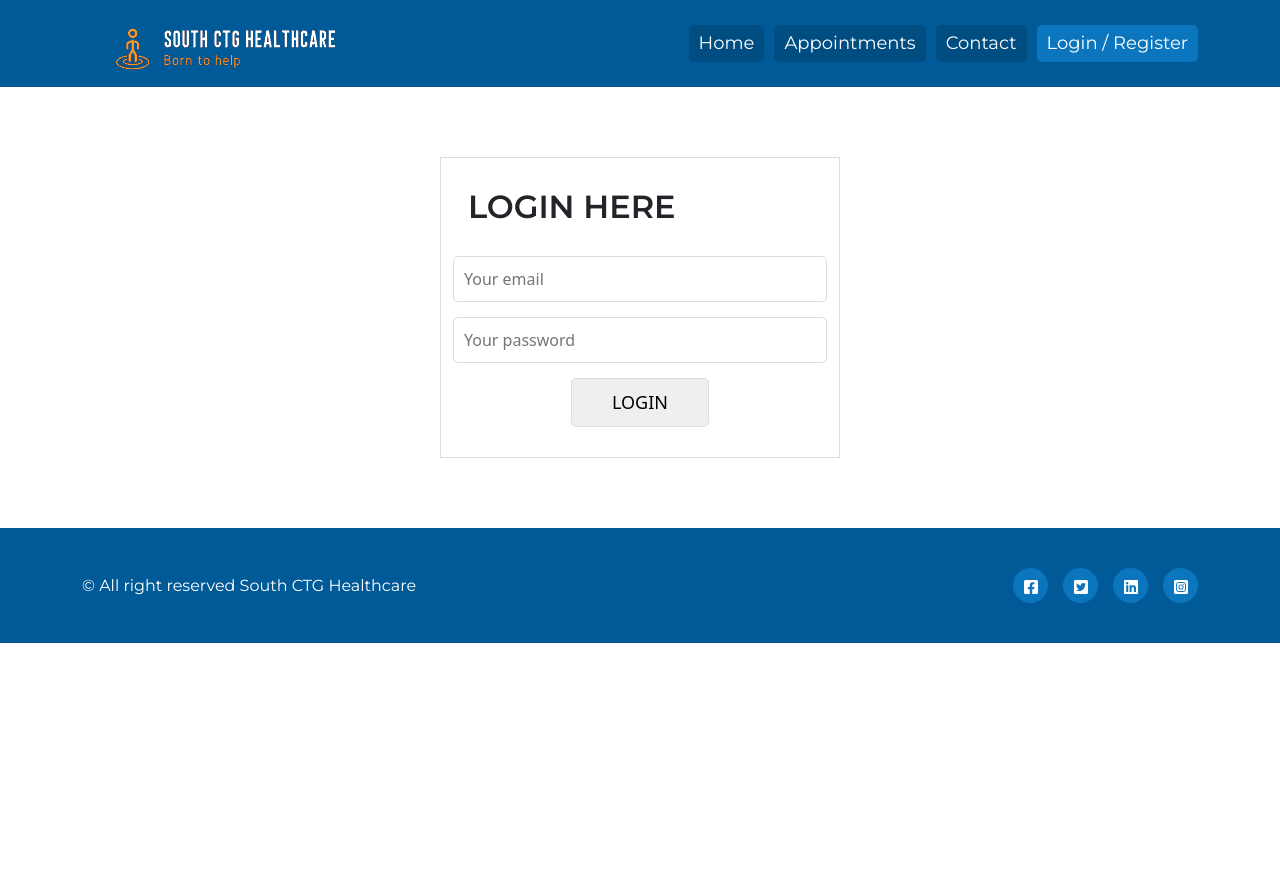
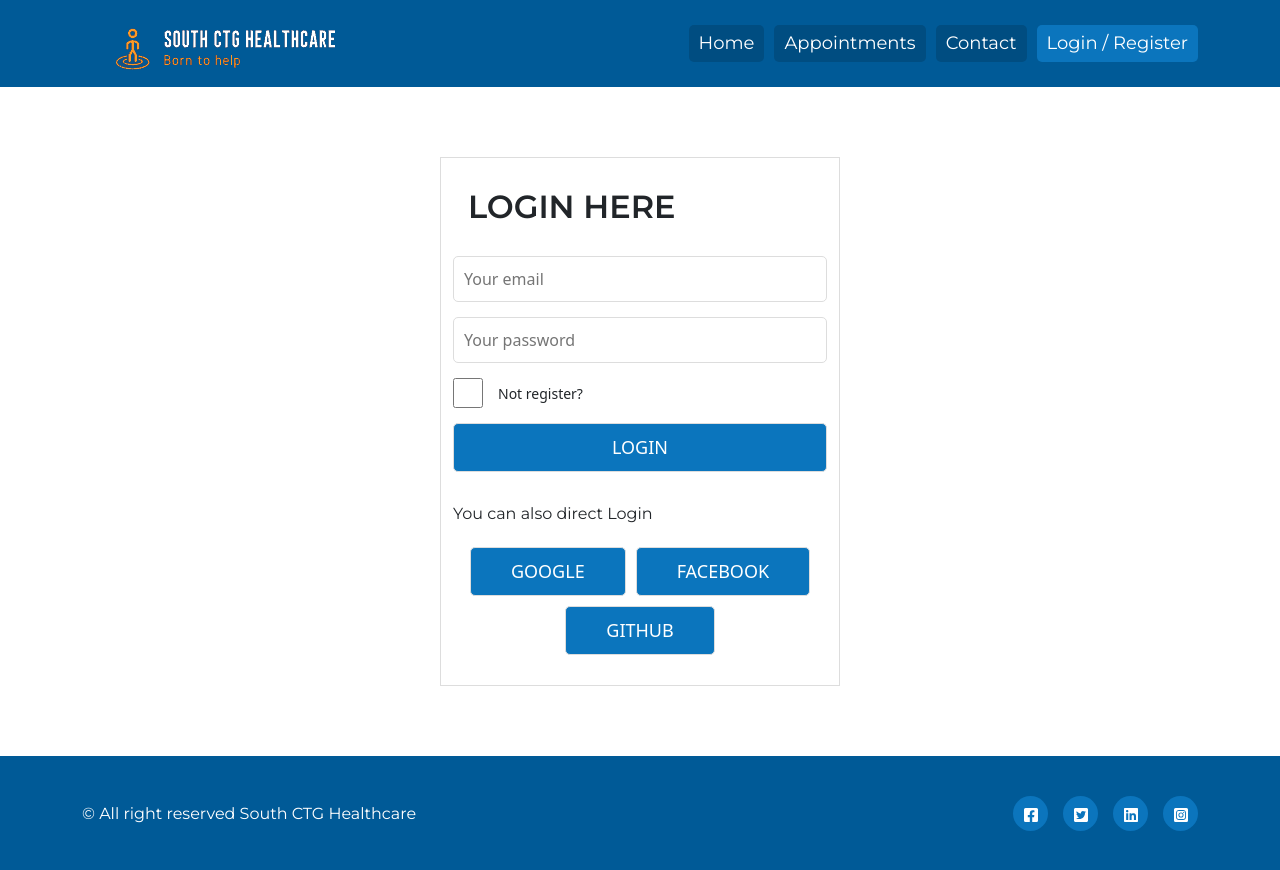
Before and after one commit to afsar-uddin/healthcare, a React (Create React App) app: page /login-register in a window 1280 px wide. Before the commit the page ends 800 px from the top, so only its background shows below. Built offline with nearby package versions, Linux system fonts and the light colour scheme; no server answers.

Commit message:
google login, displayName, logout

```diff
--- a/src/App.js
+++ b/src/App.js
@@ -6,10 +6,12 @@ import Home from './Components/Home/Home';
 import NotFound from './Components/NotFound/NotFound';
 import Footer from './Components/Footer/Footer';
 import LoginRegister from './Components/LoginRegister/LoginRegister'
+import AuthProvider from './context/AuthProvider';
 
 function App() {
   return (
     <div className="App">
+      <AuthProvider>
         <Router>
           <Header></Header>
           <Switch>
@@ -29,6 +31,7 @@ function App() {
           </Switch>
           <Footer></Footer>
         </Router>
+      </AuthProvider>
     </div>
   );
 }
--- a/src/Components/Header/Header.css
+++ b/src/Components/Header/Header.css
@@ -1,7 +1,8 @@
 .ctg-navbar.navbar {
     background-color: #005a97;
 }
-.ctg-nav a {
+.ctg-nav a,
+.ctg-nav  button {
     text-decoration: none;
     color: #fff;
     margin-left: 10px;
@@ -10,10 +11,21 @@
     background-color: #004d81;
     border-radius: 5px;
 }
+
 .ctg-nav a:hover,
-.ctg-nav a.active {
+.ctg-nav a.active,
+.ctg-nav  button {
     background-color: #0b75bd;
+}
+.ctg-nav  button {
+    border: none;
 }
 .ctg-navbar.navbar-expand-lg .navbar-collapse {
     justify-content: end;
 }
+span.displayname {
+    color: #fff;
+    font-weight: 500;
+    margin: 0 10px;
+    line-height: 37px;
+}
--- a/src/Components/Header/Header.js
+++ b/src/Components/Header/Header.js
@@ -1,10 +1,12 @@
 import React from 'react';
 import { Container, Navbar, Nav } from 'react-bootstrap';
 import { Link, NavLink } from 'react-router-dom';
+import useAuth from '../../hooks/useAuth';
 import Logo from '../../images/logo.png';
 import './Header.css'
 
 const Header = () => {
+    const { user, logOut } = useAuth();
     return (
         <>
             <Navbar collapseOnSelect expand="lg" variant="dark" className="ctg-navbar">
@@ -16,7 +18,8 @@ const Header = () => {
                             <NavLink exact activeClassName="active" to="/">Home</NavLink>
                             <NavLink exact activeClassName="active" to="/appointment-info">Appointments</NavLink>
                             <NavLink exact activeClassName="active" to="/Contact">Contact</NavLink>
-                            <NavLink exact activeClassName="active" to="/login-register">Login / Register</NavLink>
+                            {user?.email ? <span className="displayname">Welcome {user?.displayName}</span> : ''}
+                            {user?.email ? <button onClick={logOut}>Logout</button> : <NavLink exact activeClassName="active" to="/login-register">Login / Register</NavLink>}
                         </Nav>
                     </Navbar.Collapse>
                 </Container>
--- a/src/Components/LoginRegister/LoginRegister.css
+++ b/src/Components/LoginRegister/LoginRegister.css
@@ -11,10 +11,11 @@
     padding: 10px;
     outline: none;
 }
-.login-register form {
-    text-align: center;
+.login-register form input:focus-within {
+    border-color: #0b75bd;
 }
-.login-register form button {
+.login-register form button,
+.direct-login div button {
     border: 1px solid #ddd;
     font-size: 18px;
     font-weight: 500;
@@ -22,6 +23,17 @@
     padding: 10px 40px;
     border-radius: 5px;
     margin-bottom: 30px;
+    width: 100%;
+    background-color: #0b75bd;
+    color: #fff;
+}
+.login-register button:hover,
+.direct-login div button:hover {
+    background-color: #004d81;
+}
+.direct-login div button {
+    width: auto;
+    margin: 5px;
 }
 .login-register h2 {
     text-transform: uppercase;
@@ -30,3 +42,22 @@
     display: block;
     padding: 30px 15px;
 }
+.direct-login div {
+    display: flex;
+    align-items: center;
+    justify-content: center;
+    flex-wrap: wrap;
+    margin-bottom: 25px;
+}
+.check {
+    display: flex;
+    align-items: center;
+    margin-bottom: 15px;
+}
+.check input[type="checkbox"] {
+    width: auto;
+    margin-right: 15px;
+    height: 30px;
+    width: 30px;
+    margin-bottom: 0;
+}
--- a/src/Components/LoginRegister/LoginRegister.js
+++ b/src/Components/LoginRegister/LoginRegister.js
@@ -1,14 +1,33 @@
-import React from 'react';
+import React, { useState } from 'react';
 import { Container, Row, Col } from 'react-bootstrap';
+import { useHistory, useLocation } from 'react-router';
+import useAuth from '../../hooks/useAuth';
 import './LoginRegister.css'
 
 const LoginRegister = () => {
+    const [isLogin, setIsLogin] = useState(false);
+    const { googleLogin, user } = useAuth();
+    const location = useLocation();
+    const history = useHistory();
+    const redirectURI = location.state?.from || '/';
+
+    const handleGoogleLogin = () => {
+        googleLogin()
+            .then(result => {
+                history.push(redirectURI);
+            })
+    };
+
+    const isLoggedInChecked = e => {
+        setIsLogin(e.target.checked)
+    }
+
     return (
         <div className="login-register">
             <Container>
                 <Row>
                     <Col>
-                        <h2>Login here</h2>
+                        <h2>{!isLogin ? "Login here" : "Register here"}</h2>
                     </Col>
                 </Row>
                 <Row>
@@ -16,12 +35,23 @@ const LoginRegister = () => {
                         <form>
                             <input type="email" placeholder="Your email" />
                             <input type="password" placeholder="Your password" />
-                            <button>Login</button>
+                            <div class="check">
+                                <input type="checkbox" onChange={isLoggedInChecked} id="checkHere" /><small>Not register?</small>
+                            </div>
+                            <button>{!isLogin ? "Login" : "Register"}</button>
                         </form>
+                        <div className="direct-login">
+                            <p>You can also direct Login</p>
+                            <div>
+                                <button onClick={handleGoogleLogin}>Google</button>
+                                <button>Facebook</button>
+                                <button>Github</button>
+                            </div>
+                        </div>
                     </Col>
                 </Row>
             </Container>
-        </div>
+        </div >
     );
 };
 
--- /dev/null
+++ b/src/context/AuthProvider.js
@@ -0,0 +1,15 @@
+import React, { createContext } from 'react';
+import useFirebase from '../hooks/useFirebase';
+
+export const AuthContext = createContext();
+
+const AuthProvider = ({ children }) => {
+    const allContexts = useFirebase();
+    return (
+        <AuthContext.Provider value={allContexts}>
+            {children}
+        </AuthContext.Provider>
+    );
+};
+
+export default AuthProvider;
--- /dev/null
+++ b/src/hooks/useAuth.js
@@ -0,0 +1,9 @@
+import { useContext } from "react"
+import { AuthContext } from "../context/AuthProvider";
+
+
+const useAuth = () => {
+    return useContext(AuthContext)
+}
+
+export default useAuth;
--- /dev/null
+++ b/src/hooks/useFirebase.js
@@ -0,0 +1,38 @@
+import React, { useEffect, useState } from 'react';
+import { getAuth, signInWithPopup, GoogleAuthProvider, signOut, onAuthStateChanged } from "firebase/auth";
+import initAuthenticationFirebase from '../Firebase/Firebase.init';
+
+initAuthenticationFirebase();
+const useFirebase = () => {
+    const [user, setUser] = useState();
+    const auth = getAuth();
+    const googleProvider = new GoogleAuthProvider();
+
+    const googleLogin = () => {
+        return signInWithPopup(auth, googleProvider)
+    }
+
+    const logOut = () => {
+        signOut(auth)
+            .then(() => {
+                setUser({})
+            })
+    }
+
+    // observe whether user state changed or not
+    useEffect(() => {
+        onAuthStateChanged(auth, (user) => {
+            if (user) {
+                setUser(user)
+            }
+        });
+    }, [])
+
+    return {
+        user,
+        googleLogin,
+        logOut
+    }
+};
+
+export default useFirebase;
```
Lines whose indentation alone changed are shown as unchanged.
